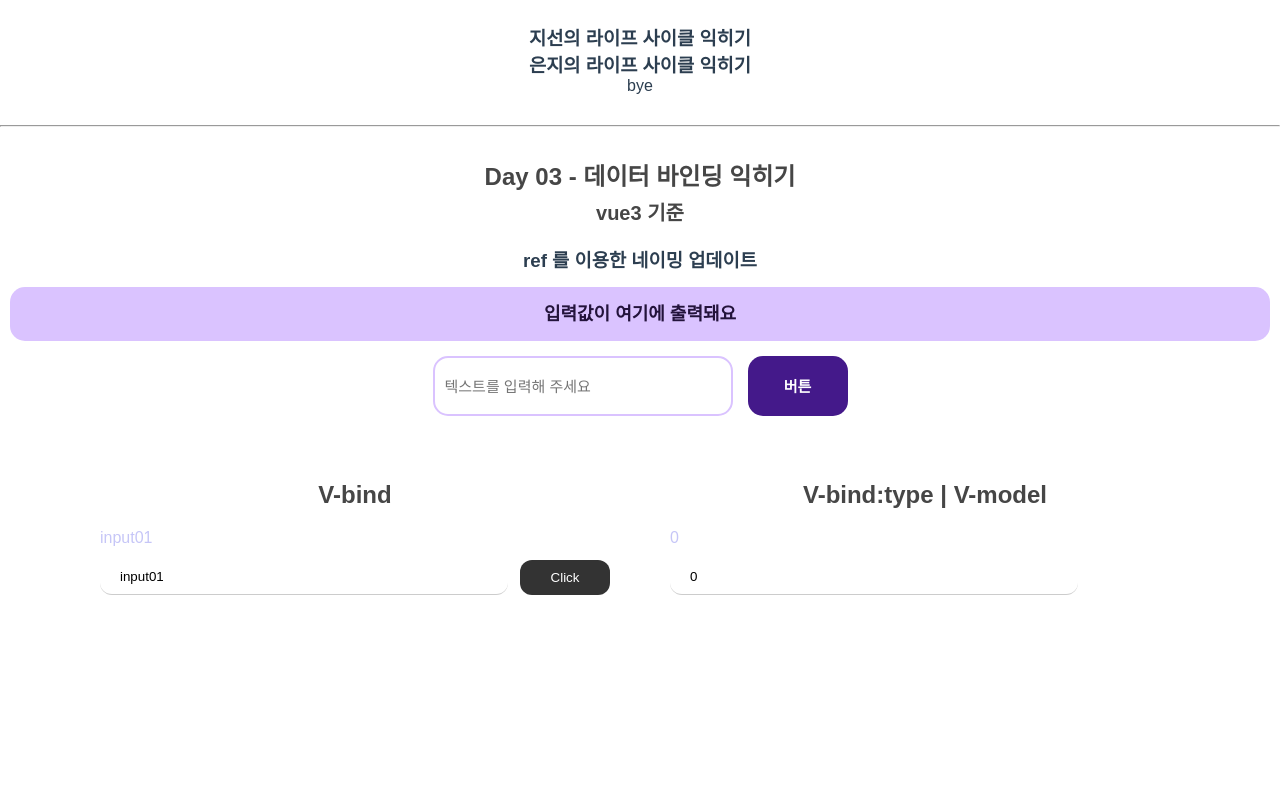
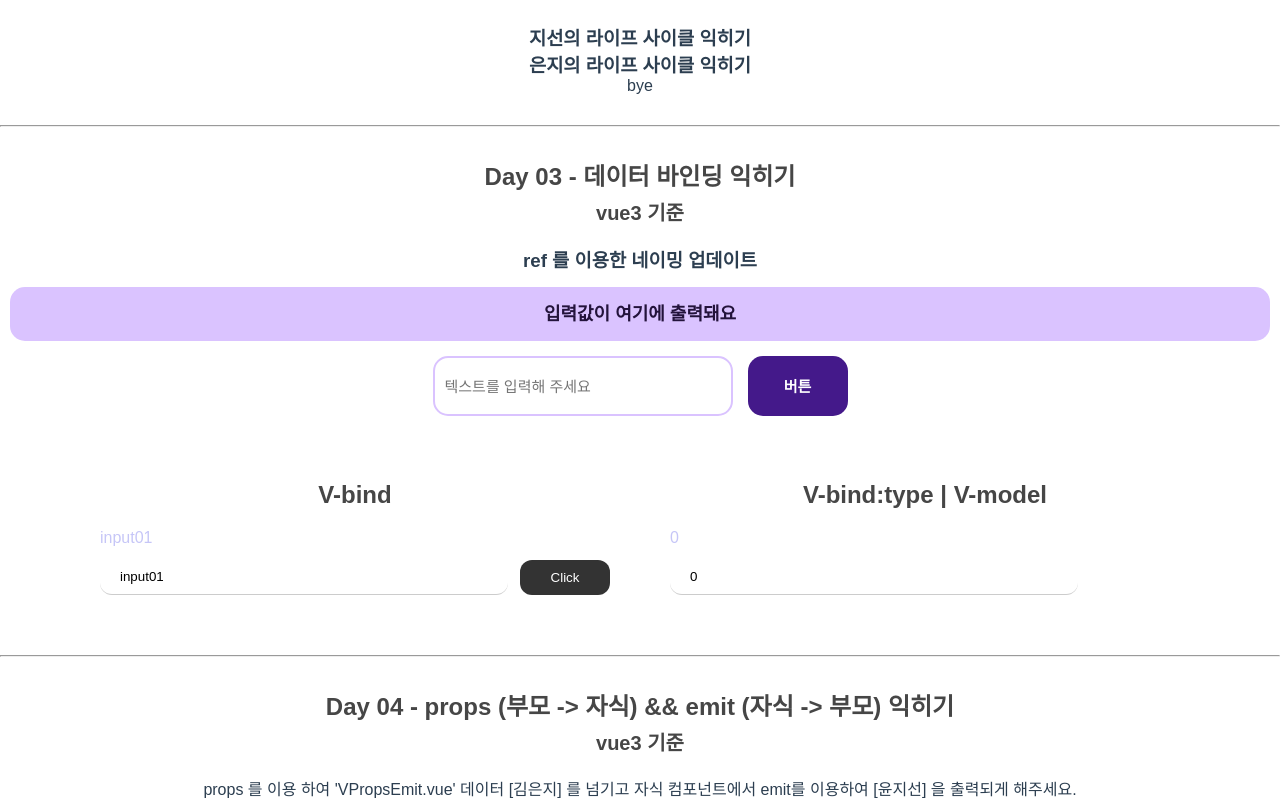
Before and after one commit to jisuny/strengthPublisher, a Vue app in the folder vue/vue_project/: page / in a window 1280 px wide. Shown: the part 2301-3101 px from the top of the page. Before the commit the page ends 2926 px from the top, so only its background shows below. Built offline with nearby package versions, Linux system fonts and the light colour scheme.

Commit message:
JS  - App.vue 연결

```diff
--- a/vue/vue_project/src/App.vue
+++ b/vue/vue_project/src/App.vue
@@ -5,6 +5,8 @@
     <lifeCycle/>
     <hr />
     <VBind/>
+    <hr />
+    <VPropsEmit/>
   </div>
 </template>
 
@@ -12,6 +14,7 @@
 import HelloWorld from './pages/main01/HelloWorld.vue'
 import lifeCycle from './pages/main02/lifeCycle.vue'
 import VBind from './pages/main03/VBind.vue'
+import VPropsEmit from './pages/main04/VPropsEmit.vue'
 
 
 export default {
@@ -19,7 +22,8 @@ export default {
   components: {
     HelloWorld,
     lifeCycle,
-    VBind
+    VBind,
+    VPropsEmit
   }
 }
 </script>
```
